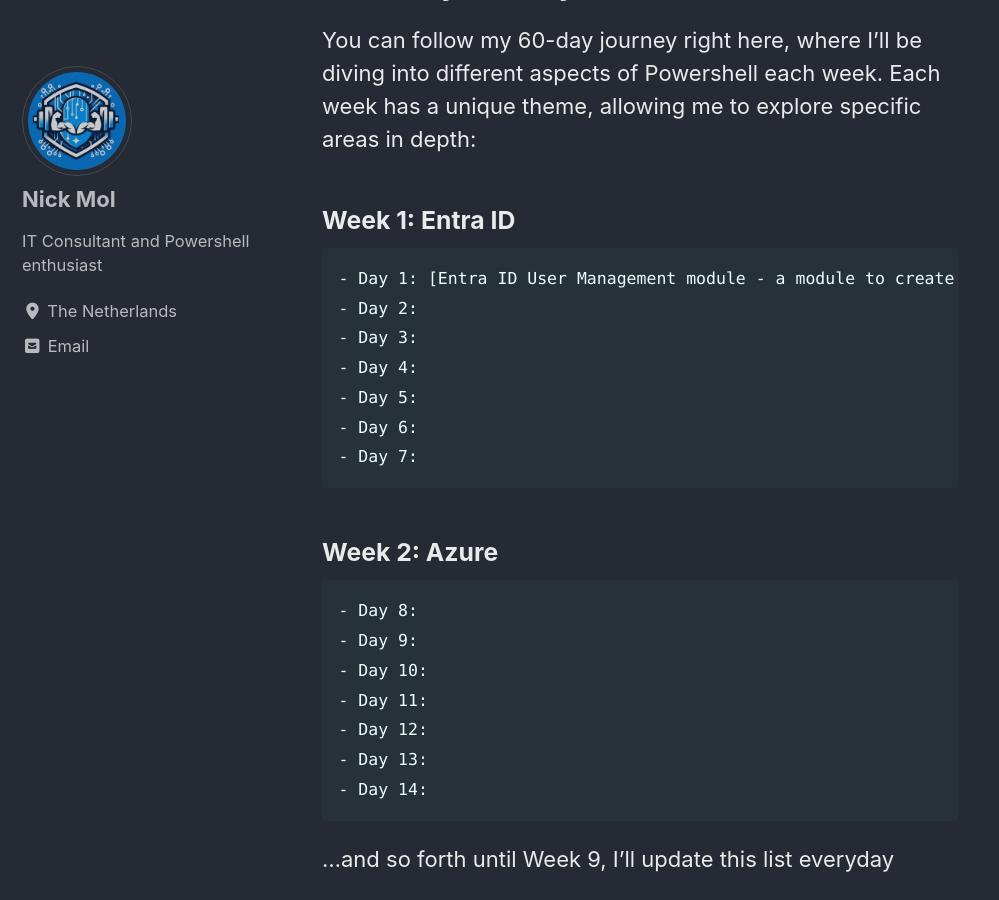
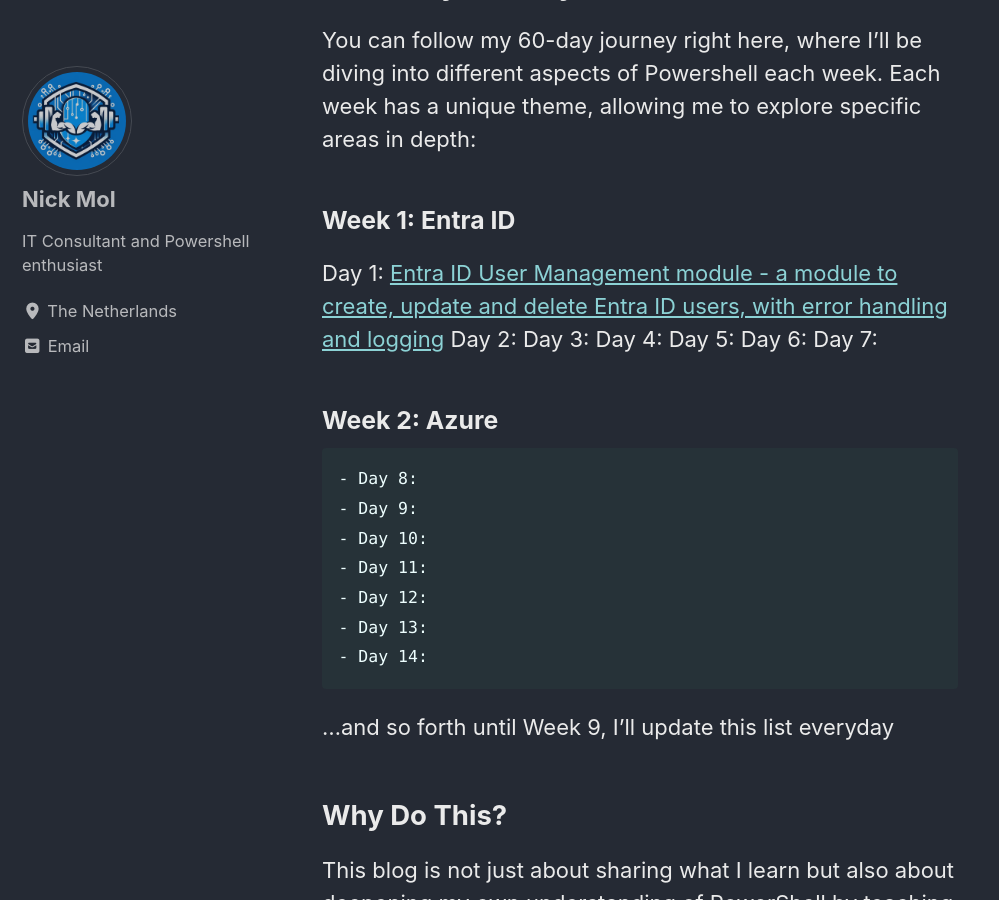
Before and after one commit to NickM133/PowershellGym, a Jekyll site: the page built from _pages/home.md, in a window 1280 px wide and 900 px high, scrolled down 890 px. Shown: the whole window, without its empty margins (0-999 px from the left). Built offline with Jekyll 4.4.1, drawn with Linux system fonts in a browser that asks for light colours; cached includes are drawn as plain includes.

Commit message:
Update home.md

```diff
--- a/_pages/home.md
+++ b/_pages/home.md
@@ -19,13 +19,13 @@ You can follow my 60-day journey right here, where I'll be diving into different
 
 ### Week 1: Entra ID
 
-	- Day 1: [Entra ID User Management module - a module to create, update and delete Entra ID users, with error handling and logging](/_posts/week1/2024-09-04-Entra ID User Management module.md)
-	- Day 2:
-	- Day 3:
-	- Day 4:
-	- Day 5:
-	- Day 6:
-	- Day 7:
+Day 1: [Entra ID User Management module - a module to create, update and delete Entra ID users, with error handling and logging](/_posts/week1/2024-09-04-Entra ID User Management module.md)
+Day 2:
+Day 3:
+Day 4:
+Day 5:
+Day 6:
+Day 7:
 
 ### Week 2: Azure
 
```
